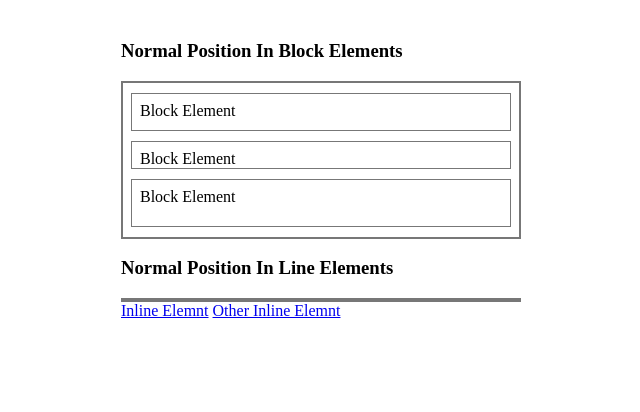
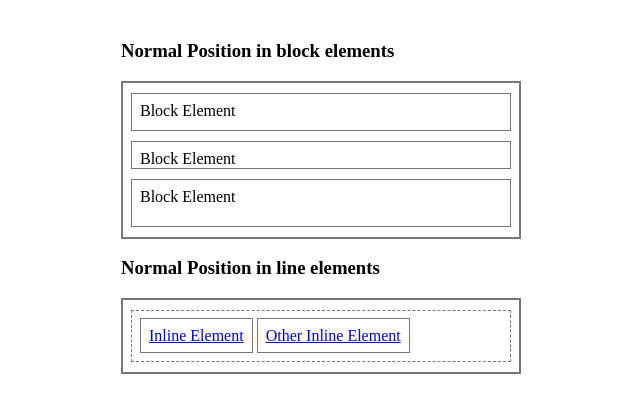
Before and after one commit to Yeloar/adsi-2231424, a plain HTML site: page 04-CSS2.1/28-position-static.html in a window 1280 px wide. Shown: the whole page, without its empty margins (319-959 px from the left). Drawn offline with Linux system fonts and the light colour scheme.

Commit message:
28 correccion

```diff
--- a/04-CSS2.1/28-position-static.html
+++ b/04-CSS2.1/28-position-static.html
@@ -2,6 +2,7 @@
 <html lang="en">
 <head>
     <meta charset="UTF-8">
+    <meta http-equiv="X-UA-Compatible" content="IE=edge">
     <meta name="viewport" content="width=device-width, initial-scale=1.0">
     <title>Position Static</title>
     <style>
@@ -18,9 +19,9 @@
             margin: 10px 0px;
             padding: 8px;
         }
-		section.bigbox div.box1 { height: 20px;}
-		section.bigbox div.box2 { height: 10px;}
-		section.bigbox div.box3 { height: 30px;}
+        section.bigbox div.box1 { height: 20px; }
+        section.bigbox div.box2 { height: 10px; }
+        section.bigbox div.box3 { height: 30px; }
 
         section.bigbox div.box-dashed {
             border-style: dashed;
@@ -34,19 +35,19 @@
 </head>
 <body>
     <main>
-		<h3>Normal Position In Block Elements</h3>
+        <h3>Normal Position in block elements</h3>
         <section class="bigbox">
             <div class="box1">Block Element</div>
             <div class="box2">Block Element</div>
             <div class="box3">Block Element</div>
         </section>
-		<h3>Normal Position In Line Elements</h3>
-		<section class="bigbox"></section>
+        <h3>Normal Position in line elements</h3>
+        <section class="bigbox">
             <div class="box-dashed">
-			<a href="javascript:;">Inline Elemnt</a>
-			<a href="javascript:;">Other Inline Elemnt</a>
-
+                <a href="javascript:;">Inline Element</a>
+                <a href="javascript:;">Other Inline Element</a>
             </div>
+        </section>
     </main>
 </body>
 </html>
```
Lines whose indentation alone changed are shown as unchanged.
